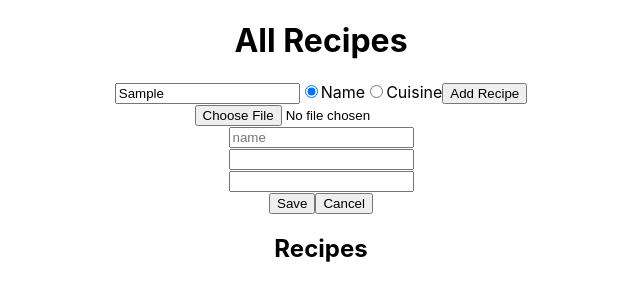
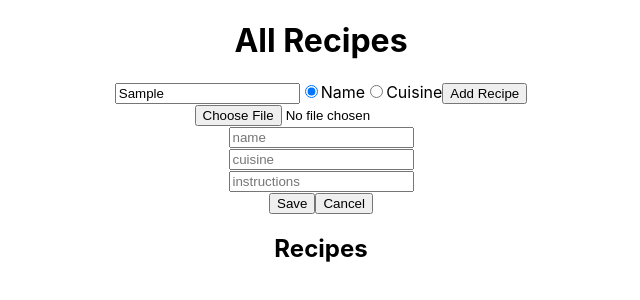
Before and after one commit to mahimagupta24/mcr5, a React (Create React App) app: page / in a window 1280 px wide. Both pictures are taken after typing "Sample" into the empty fields and a click on the button "Add Recipe". Shown: the top 300 px of the page, without its empty margins (319-959 px from the left). Built offline with nearby package versions, Linux system fonts and the light colour scheme.

Commit message:
refactor code

```diff
--- a/src/pages/RecipePage.js
+++ b/src/pages/RecipePage.js
@@ -88,7 +88,7 @@ export default function RecipePage() {
           />
 </div>
 <div>
-          <input
+          <input placeholder="cuisine"
             value={newRecipe.cuisine}
             onChange={(e) =>
               setNewRecipe({ ...newRecipe, cuisine: e.target.value })
@@ -97,6 +97,7 @@ export default function RecipePage() {
           </div>
           <div>
           <input
+          placeholder="instructions"
             value={newRecipe.instructions}
             onChange={(e) =>
               setNewRecipe({ ...newRecipe, instructions: e.target.value })
```
